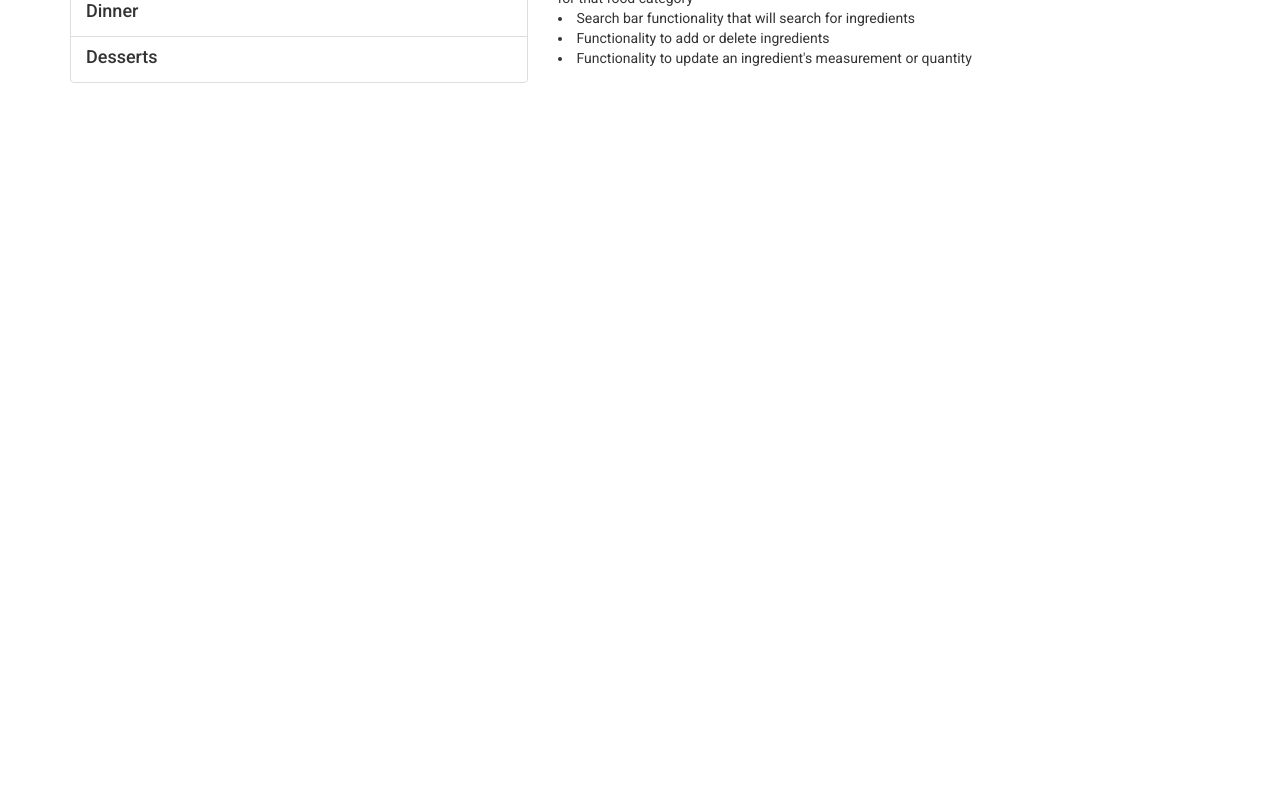
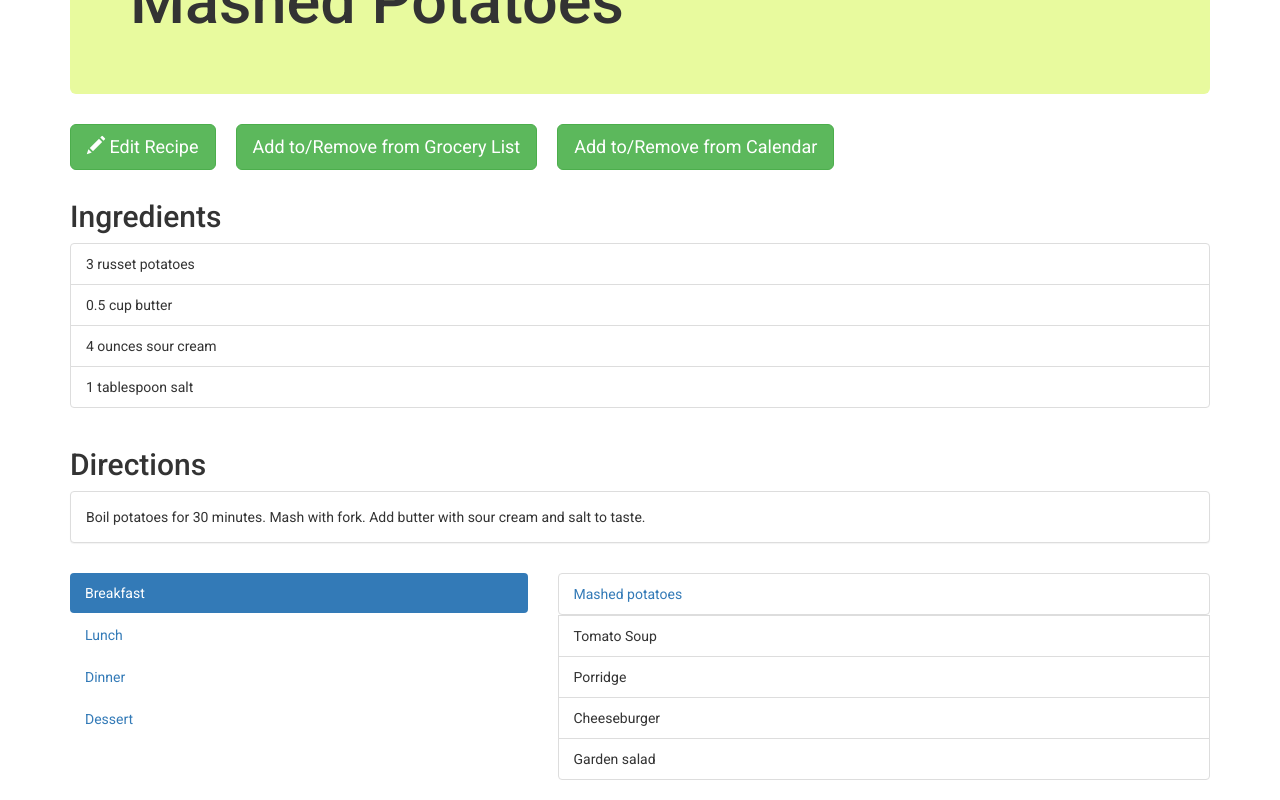
Before and after one commit to dayana-stroshine/eGrocery, an Angular app: page /recipes in a window 1280 px wide. Shown: the part 386-1186 px from the top of the page. Before the commit the page ends 800 px from the top, so only its background shows below. Built offline with nearby package versions, Linux system fonts and the light colour scheme.

Commit message:
Pushing changes so I can access on other computer

```diff
--- a/src/app/app-routing.module.ts
+++ b/src/app/app-routing.module.ts
@@ -11,9 +11,7 @@ import { RecipeItemEditComponent } from './recipes/recipe-item-edit/recipe-item-
 
 const appRoutes: Routes = [
   { path: '', component: HomepageComponent, pathMatch: 'full' },
-  { path: 'recipes', component: RecipesComponent, children: [
-    { path: '', component: KitchenComponent },
-  ] },
+  { path: 'recipes', component: RecipesComponent },
   { path: 'kitchen', component: KitchenComponent },
   { path: 'grocery-list', component: GroceryListComponent },
   { path: 'calendar', component: CalendarComponent },
--- a/src/app/recipes/recipes.component.html
+++ b/src/app/recipes/recipes.component.html
@@ -7,15 +7,31 @@
 
 <hr>
 
-<!-- <h3>My Recipe</h3>
-<li>This subpage will show recipe instructions and ingredients</li>
-<li>Functionality to add/remove ingredients from the recipe and update the instructions</li>
-<li>Functionality to add/remove ingredients for this recipe from the grocery list</li>
-<li>Functionality to add/remove this recipe from calendar ** needs to have ability to select day of week and meal **</li> -->
-<!--
-<app-recipe-item [myRecipe] = "testRecipe" ></app-recipe-item> -->
+<app-recipe-item [myRecipe]="testRecipe"></app-recipe-item>
 
 <div class="row">
+  <div class="col-md-5">
+    <ul class="nav nav-pills nav-stacked">
+      <li role="presentation" class="active"><a>Breakfast</a></li>
+      <li role="presentation"><a>Lunch</a></li>
+      <li role="presentation"><a>Dinner</a></li>
+      <li role="presentation"><a>Dessert</a></li>
+    </ul>
+  </div>
+  <div class="col-md-7">
+    <ul class="list-group">
+      <a routerLink="/recipe-item">
+        <li class="list-group-item">Mashed potatoes</li>
+      </a>
+      <li class="list-group-item">Tomato Soup</li>
+      <li class="list-group-item">Porridge</li>
+      <li class="list-group-item">Cheeseburger</li>
+      <li class="list-group-item">Garden salad</li>
+    </ul>
+  </div>
+</div>
+
+<!-- <div class="row">
   <div class="col-md-5">
     <ul class="list-group">
       <li class="list-group-item">
@@ -40,7 +56,4 @@
       </li>
     </ul>
   </div>
-  <div class="col-md-7">
-    <router-outlet></router-outlet>
-  </div>
-</div>
+</div> -->
--- a/src/app/recipes/recipes.component.ts
+++ b/src/app/recipes/recipes.component.ts
@@ -10,17 +10,23 @@ import { Ingredient } from '../shared/ingredient.model';
 })
 export class RecipesComponent implements OnInit {
 
-  testRecipe: Recipe = new Recipe('Mashed Potatoes', [
-    new Ingredient('russet potatoes', 3, ''),
-    new Ingredient('butter', .5, 'cup'),
-    new Ingredient('sour cream', 4, 'ounces'),
-    new Ingredient('salt', 1, 'tablespoon')],
-   'Boil potatoes for 30 minutes. Mash with fork. Add butter with sour cream and salt to taste.', 4);
-
+  testRecipe: Recipe = new Recipe(
+    'Mashed Potatoes', [
+      new Ingredient('russet potatoes', 3, ''),
+      new Ingredient('butter', .5, 'cup'),
+      new Ingredient('sour cream', 4, 'ounces'),
+      new Ingredient('salt', 1, 'tablespoon')
+    ],
+    'Boil potatoes for 30 minutes. Mash with fork. Add butter with sour cream and salt to taste.',
+    4
+  );
 
   constructor() { }
 
   ngOnInit(): void {
   }
 
+  mealSelected(mealType: string) {
+
+  }
 }
--- a/src/app/shared/ingredient.model.ts
+++ b/src/app/shared/ingredient.model.ts
@@ -3,7 +3,7 @@ export class Ingredient {
   public quantity: number;
   public unit: string;
 
-    constructor(name: string, quantity: number, unit:string) {
+  constructor(name: string, quantity: number, unit: string) {
     this.name = name;
     this.quantity = quantity;
     this.unit = unit;
--- a/src/app/shared/recipe.model.ts
+++ b/src/app/shared/recipe.model.ts
@@ -6,7 +6,7 @@ export class Recipe {
   public directions: string;
   public rating: number;
 
-    constructor(name: string, ingredients:Ingredient[], directions: string, rating: number) {
+  constructor(name: string, ingredients: Ingredient[], directions: string, rating: number) {
     this.name = name;
     this.ingredients = ingredients;
     this.directions = directions;
```
Also changed, not shown: src/app/meal.service.ts (added, +80 -0 lines), src/app/shared/meal.model.ts (added, +11 -0 lines). Lines whose indentation alone changed are shown as unchanged.
